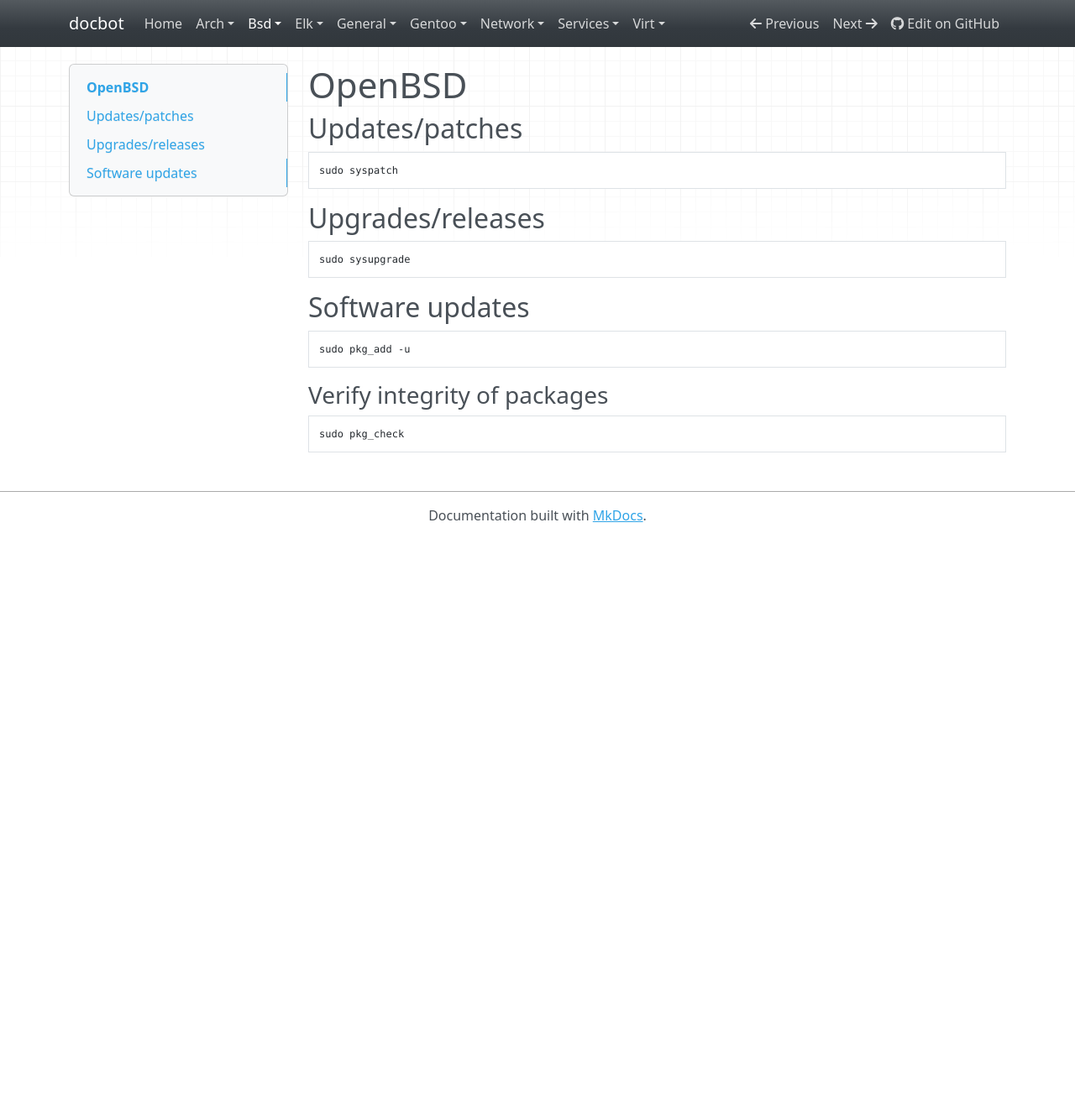
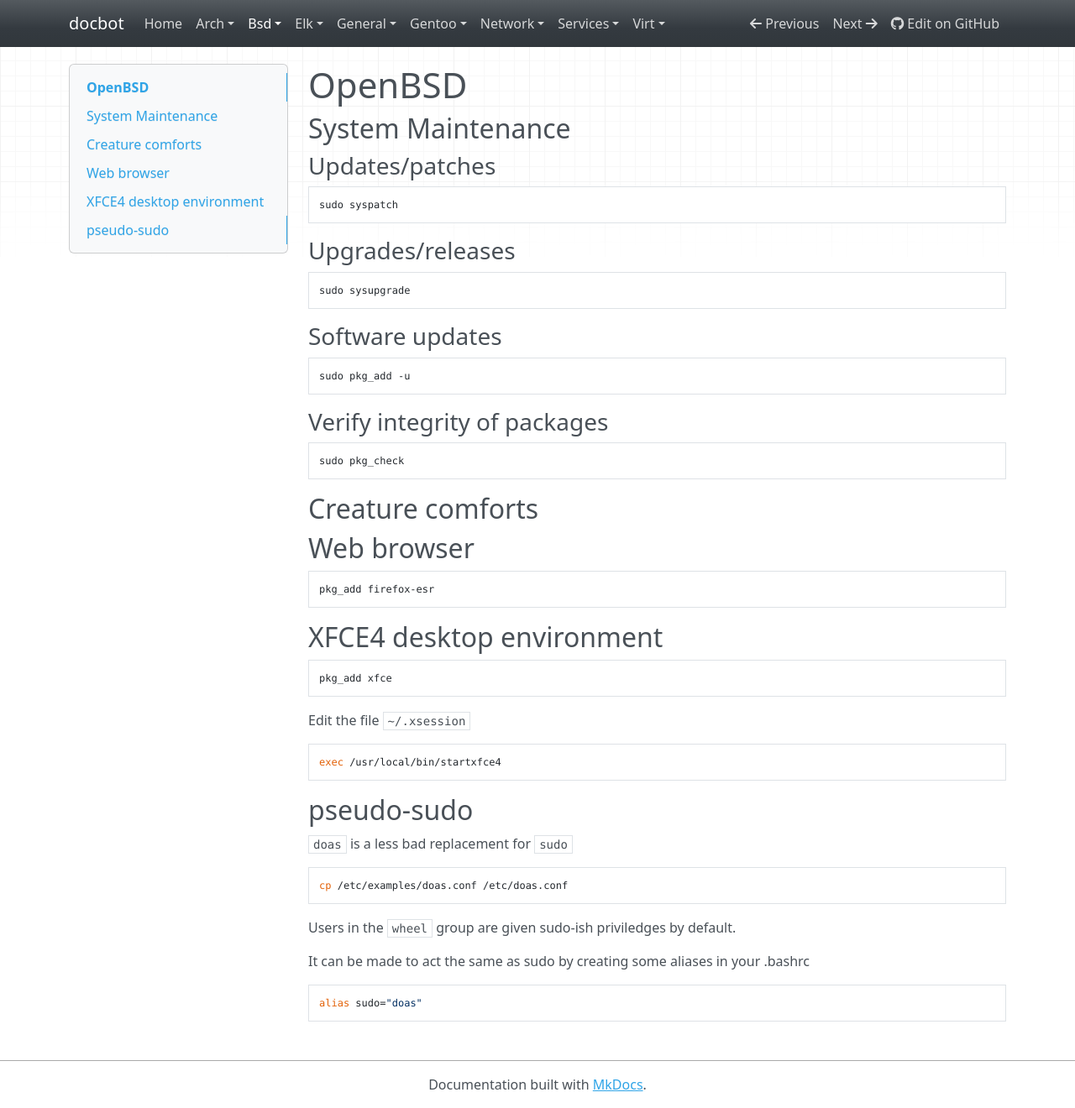
Before and after one commit to noahbailey/docbot, an MkDocs documentation site: the page built from docs/bsd/openbsd.md, in a window 1280 px wide and 1320 px high. Shown: the whole window at 84% size. Built offline with MkDocs 1.6.1, drawn with Linux system fonts in a browser that asks for light colours; nearby versions of some CDN libraries.

Commit message:
Update openbsd page

```diff
--- a/docs/bsd/openbsd.md
+++ b/docs/bsd/openbsd.md
@@ -1,18 +1,46 @@
 # OpenBSD
 
-## Updates/patches
+## System Maintenance
+
+### Updates/patches
 
     sudo syspatch
 
 
-## Upgrades/releases
+### Upgrades/releases
 
     sudo sysupgrade
 
-## Software updates
+### Software updates
 
     sudo pkg_add -u
 
 ### Verify integrity of packages
 
     sudo pkg_check
+
+## Creature comforts
+
+## Web browser
+
+    pkg_add firefox-esr
+
+## XFCE4 desktop environment
+
+    pkg_add xfce
+
+Edit the file `~/.xsession`
+
+    exec /usr/local/bin/startxfce4
+
+## pseudo-sudo
+
+`doas` is a less bad replacement for `sudo`
+
+    cp /etc/examples/doas.conf /etc/doas.conf
+
+Users in the `wheel` group are given sudo-ish priviledges by default.
+
+It can be made to act the same as sudo by creating some aliases in your .bashrc
+
+    alias sudo="doas"
```
